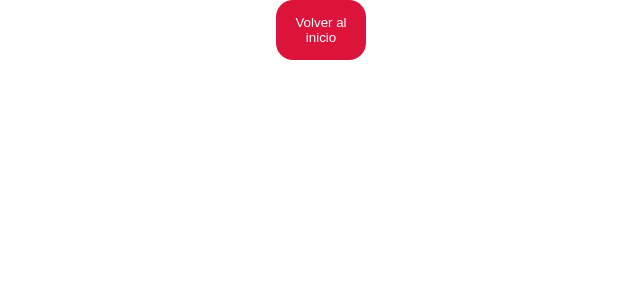
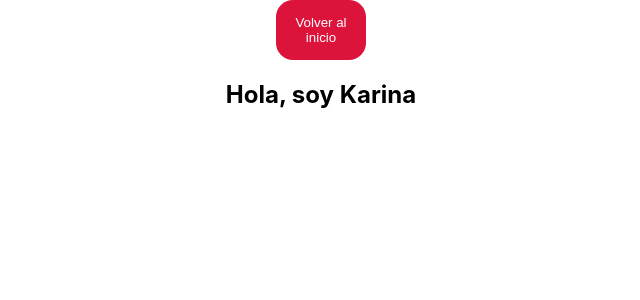
Before and after one commit to KarinaKanoDev/Practica-Talent, a React (Create React App) app: page /Karina in a window 1280 px wide. Shown: the top 300 px of the page, without its empty margins (319-959 px from the left). Built offline with nearby package versions, Linux system fonts and the light colour scheme.

Commit message:
Agregano un h2 al componente de karina

```diff
--- a/src/Components/Karina/Karina.jsx
+++ b/src/Components/Karina/Karina.jsx
@@ -5,6 +5,7 @@ const Karina = () => {
     return (
         <Fragment>
             <BotonHomePage />
+            <h2>Hola, soy Karina</h2>
         </Fragment>
      );
 }
```
